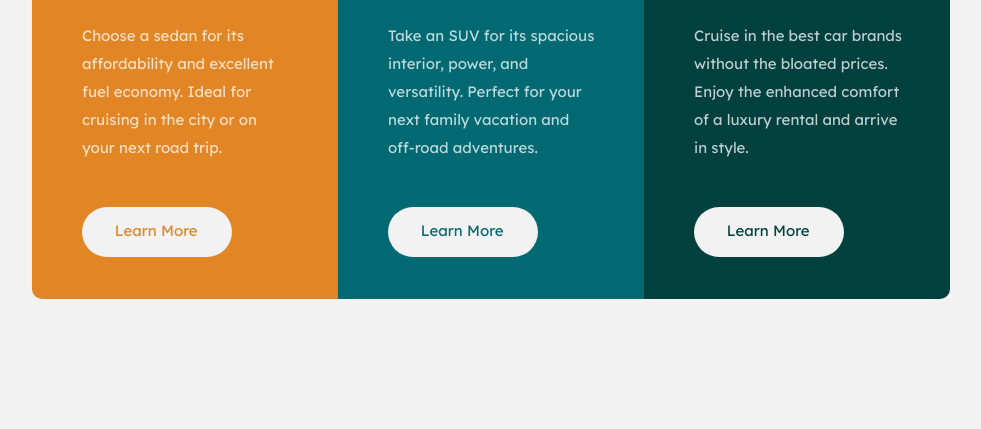
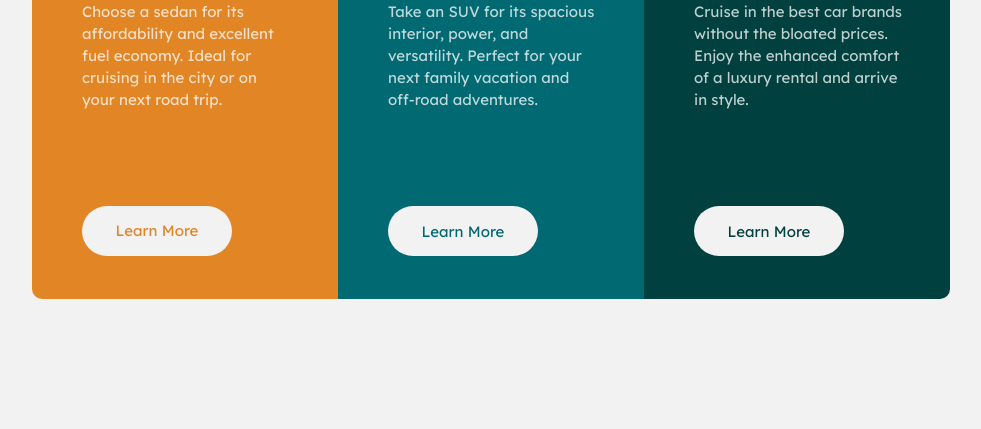
Before and after one commit to GabrielReis11/3-column-preview-card-component-challenge-hub, a plain HTML site: page index.html in a window 1280 px wide. Shown: the part 371-800 px from the top of the page, without its empty margins (237-1218 px from the left). Drawn offline with Linux system fonts and the light colour scheme.

Commit message:
Add files via upload

```diff
--- a/style.css
+++ b/style.css
@@ -45,7 +45,7 @@ h2{
     font-family: 'Big Shoulders Display', cursive;
     font-weight: 700;
     color: hsl(0, 0%, 95%);
-    font-size: 45px;
+    font-size: 38px;
 }
 
 p{
@@ -53,7 +53,7 @@ p{
     font-weight: 400;
     color: hsla(0, 0%, 100%, 0.75);
     font-size: 15px;
-    line-height: 28px;
+    line-height: 22px;
     width: 210px;
 }
 
@@ -63,17 +63,18 @@ p{
     width: 150PX;
     height: 50px;
     position: relative;
-    top: 30px;
+    bottom: 50px;
+    top: 80px;
 }
 
 .lm1{
     color: #E28525;
     border-radius: 25px;
     position: relative;
-    width: 99%;
+    width: 100%;
     height: 78%;
     text-align: center;
-    padding-top: 10px;
+    padding-top: 14px;
 }
 
 
@@ -81,20 +82,20 @@ p{
     color: #016972;
     border-radius: 25px;
     position: relative;
-    width: 99%;
+    width: 100%;
     height: 78%;
     text-align: center;
-    padding-top: 10px;
+    padding-top: 15px;
 }
 
 .lm3{
     color: #00403F;
     border-radius: 25px;
     position: relative;
-    width: 99%;
+    width: 100%;
     height: 78%;
     text-align: center;
-    padding-top: 10px;
+    padding-top: 15px;
 }
 
 .learn:hover{
@@ -104,16 +105,22 @@ p{
 .lm1:hover{
     color: white;
     border: 1px solid white;
+    width: 150px;
+    height: 32px;
 }
 
 .lm2:hover{
     color: white;
     border: 1px solid white;
+    width: 150px;
+    height: 32px;
 }
 
 .lm3:hover{
     color: white;
     border: 1px solid white;
+    width: 150px;
+    height: 32px;
 }
 
 @media (max-width: 375px){
```
